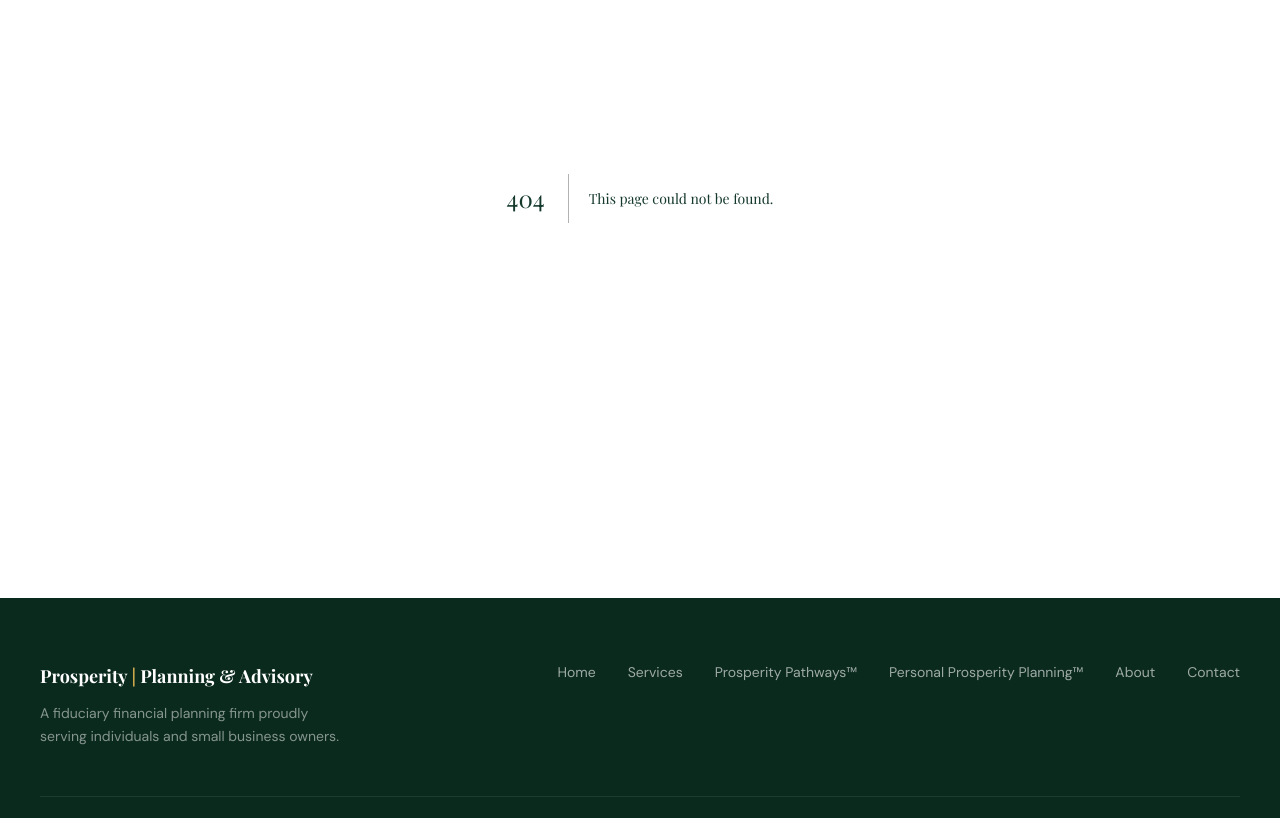
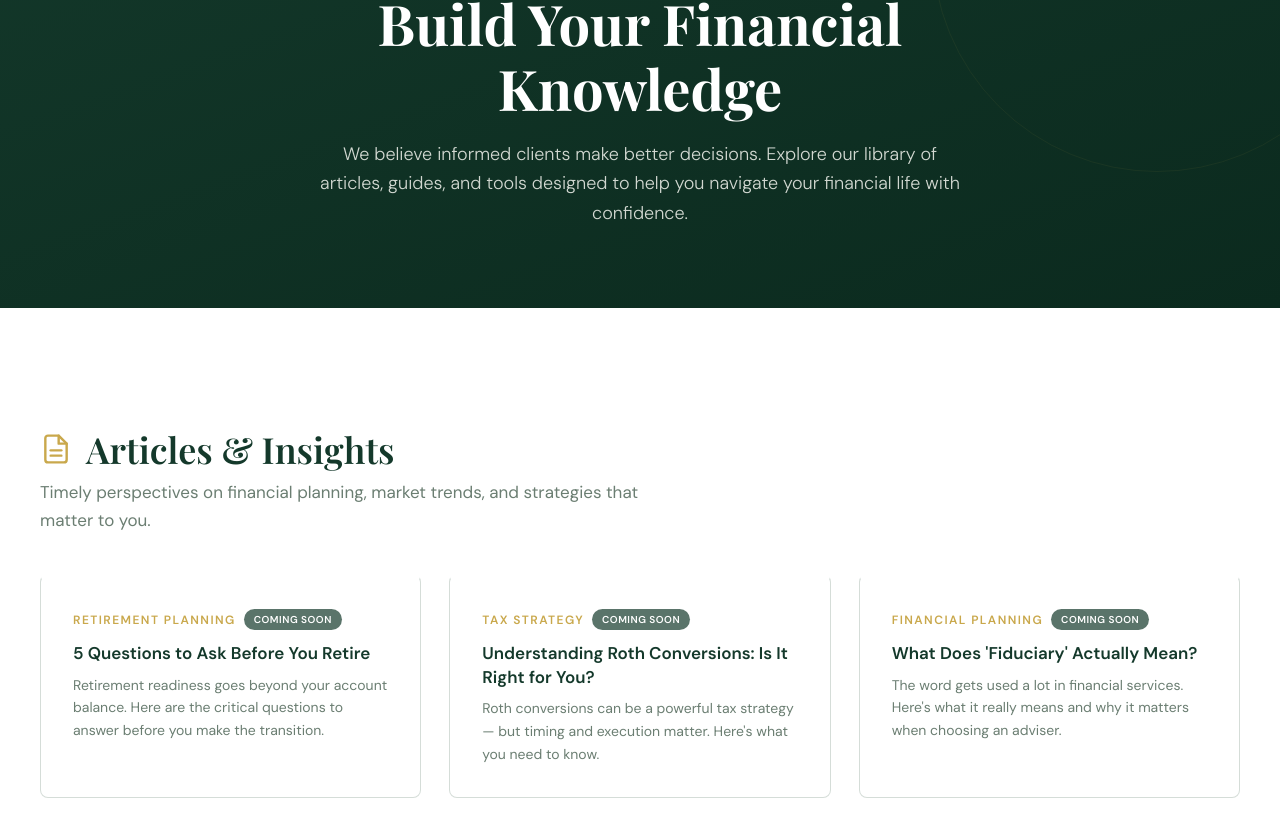
Before and after one commit to prosperity-advisory/FIrst, a Next.js app: page /resources in a window 1280 px wide. Before the commit this address had no page. Shown: the part 202-1020 px from the top of the page. Built offline with nearby package versions, Linux system fonts and the light colour scheme.

Commit message:
Add Resources page with categorized content cards
Four categories (articles, guides, videos, tools) each as a section
with category icon, description, and card grid. Cards show category
tag, "Coming Soon" badge, title, and summary. Content from
resources.json.

```diff
--- /dev/null
+++ b/app/resources/page.tsx
@@ -0,0 +1,118 @@
+import type { Metadata } from "next";
+import { InteriorHero } from "@/components/sections/InteriorHero";
+import { CtaBand } from "@/components/sections/CtaBand";
+import { FadeUp } from "@/components/ui/FadeUp";
+import { getResourcesContent } from "@/lib/content";
+
+const content = getResourcesContent();
+
+export const metadata: Metadata = {
+  title: content.meta.title,
+  description: content.meta.description,
+  openGraph: {
+    title: content.meta.ogTitle,
+    description: content.meta.ogDescription,
+  },
+};
+
+const categoryIcons: Record<string, React.ReactNode> = {
+  articles: (
+    <svg viewBox="0 0 24 24">
+      <path d="M14 2H6a2 2 0 0 0-2 2v16a2 2 0 0 0 2 2h12a2 2 0 0 0 2-2V8z" />
+      <polyline points="14 2 14 8 20 8" />
+      <line x1="16" y1="13" x2="8" y2="13" />
+      <line x1="16" y1="17" x2="8" y2="17" />
+    </svg>
+  ),
+  guides: (
+    <svg viewBox="0 0 24 24">
+      <path d="M4 19.5A2.5 2.5 0 0 1 6.5 17H20" />
+      <path d="M6.5 2H20v20H6.5A2.5 2.5 0 0 1 4 19.5v-15A2.5 2.5 0 0 1 6.5 2z" />
+    </svg>
+  ),
+  videos: (
+    <svg viewBox="0 0 24 24">
+      <polygon points="5 3 19 12 5 21 5 3" />
+    </svg>
+  ),
+  tools: (
+    <svg viewBox="0 0 24 24">
+      <rect x="3" y="3" width="18" height="18" rx="2" ry="2" />
+      <line x1="3" y1="9" x2="21" y2="9" />
+      <line x1="9" y1="21" x2="9" y2="9" />
+    </svg>
+  ),
+};
+
+export default function ResourcesPage() {
+  return (
+    <main>
+      <InteriorHero
+        eyebrow={content.hero.eyebrow}
+        headline={content.hero.headline}
+        subtitle={content.hero.subheadline}
+      />
+
+      {content.categories.map((category, catIdx) => {
+        const isEven = catIdx % 2 === 0;
+        return (
+          <section
+            key={category.id}
+            className={`${isEven ? "bg-white" : "bg-cream"} py-14 xs:py-16 sm:py-[72px] md:py-20 lg:py-[100px] xl:py-[120px] px-4 sm:px-6`}
+          >
+            <div className="mx-auto max-w-[1200px]">
+              <FadeUp>
+                <div className="flex items-center gap-3.5 mb-2">
+                  <span className="w-8 h-8 text-gold [&>svg]:w-full [&>svg]:h-full [&>svg]:stroke-current [&>svg]:fill-none [&>svg]:stroke-[1.8] [&>svg]:[stroke-linecap:round] [&>svg]:[stroke-linejoin:round]">
+                    {categoryIcons[category.id]}
+                  </span>
+                  <h2 className="font-serif text-[24px] sm:text-[28px] md:text-[32px] lg:text-[36px] font-semibold text-navy">
+                    {category.title}
+                  </h2>
+                </div>
+                <p className="text-[15px] sm:text-base md:text-[17px] text-slate-light leading-relaxed mb-8 md:mb-10 max-w-[600px]">
+                  {category.description}
+                </p>
+              </FadeUp>
+
+              <div className="grid grid-cols-1 sm:grid-cols-2 lg:grid-cols-3 gap-5 md:gap-6 lg:gap-7">
+                {category.items.map((item, i) => {
+                  const delay = ((i % 3) + 1) as 1 | 2 | 3;
+                  return (
+                    <FadeUp key={item.title} delay={delay}>
+                      <div className="bg-white p-6 sm:p-7 lg:p-8 rounded-lg border border-border border-t-[3px] border-t-transparent transition-all duration-[400ms] hover:-translate-y-1 hover:shadow-[0_12px_36px_rgba(20,57,43,0.08)] hover:border-t-gold h-full flex flex-col">
+                        <div className="flex items-center gap-2 mb-3">
+                          <span className="text-xs font-semibold text-gold uppercase tracking-[0.12em]">
+                            {item.category}
+                          </span>
+                          {item.comingSoon && (
+                            <span className="text-[10px] font-semibold text-white bg-navy/70 rounded-full px-2.5 py-0.5 uppercase tracking-wider">
+                              Coming Soon
+                            </span>
+                          )}
+                        </div>
+
+                        <h3 className="font-sans text-[16px] sm:text-[17px] font-semibold text-navy mb-2 leading-snug">
+                          {item.title}
+                        </h3>
+
+                        <p className="text-sm text-slate-light leading-relaxed flex-1">
+                          {item.summary}
+                        </p>
+                      </div>
+                    </FadeUp>
+                  );
+                })}
+              </div>
+            </div>
+          </section>
+        );
+      })}
+
+      <CtaBand
+        headline={content.ctaBand.heading}
+        subtext={content.ctaBand.body}
+      />
+    </main>
+  );
+}
```
